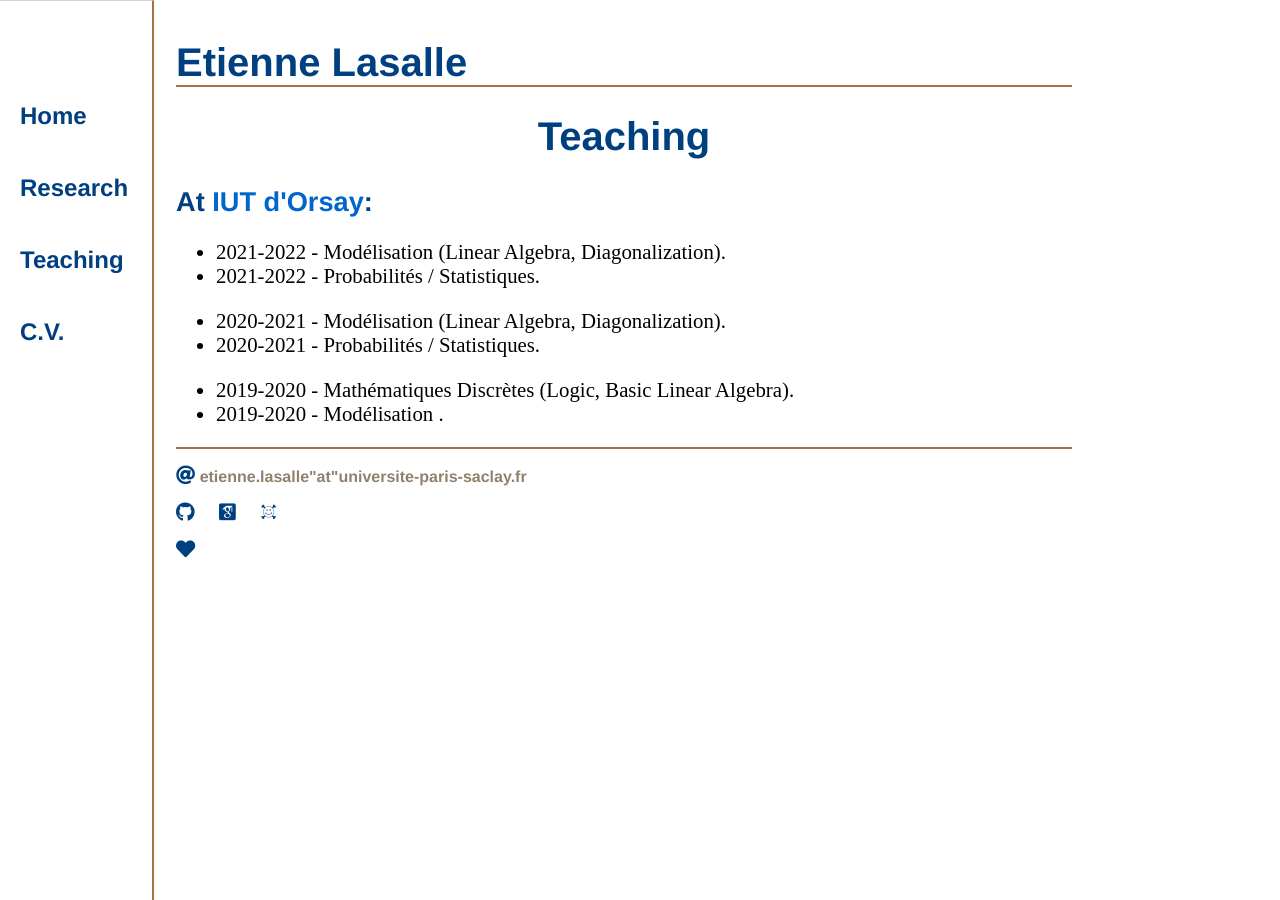
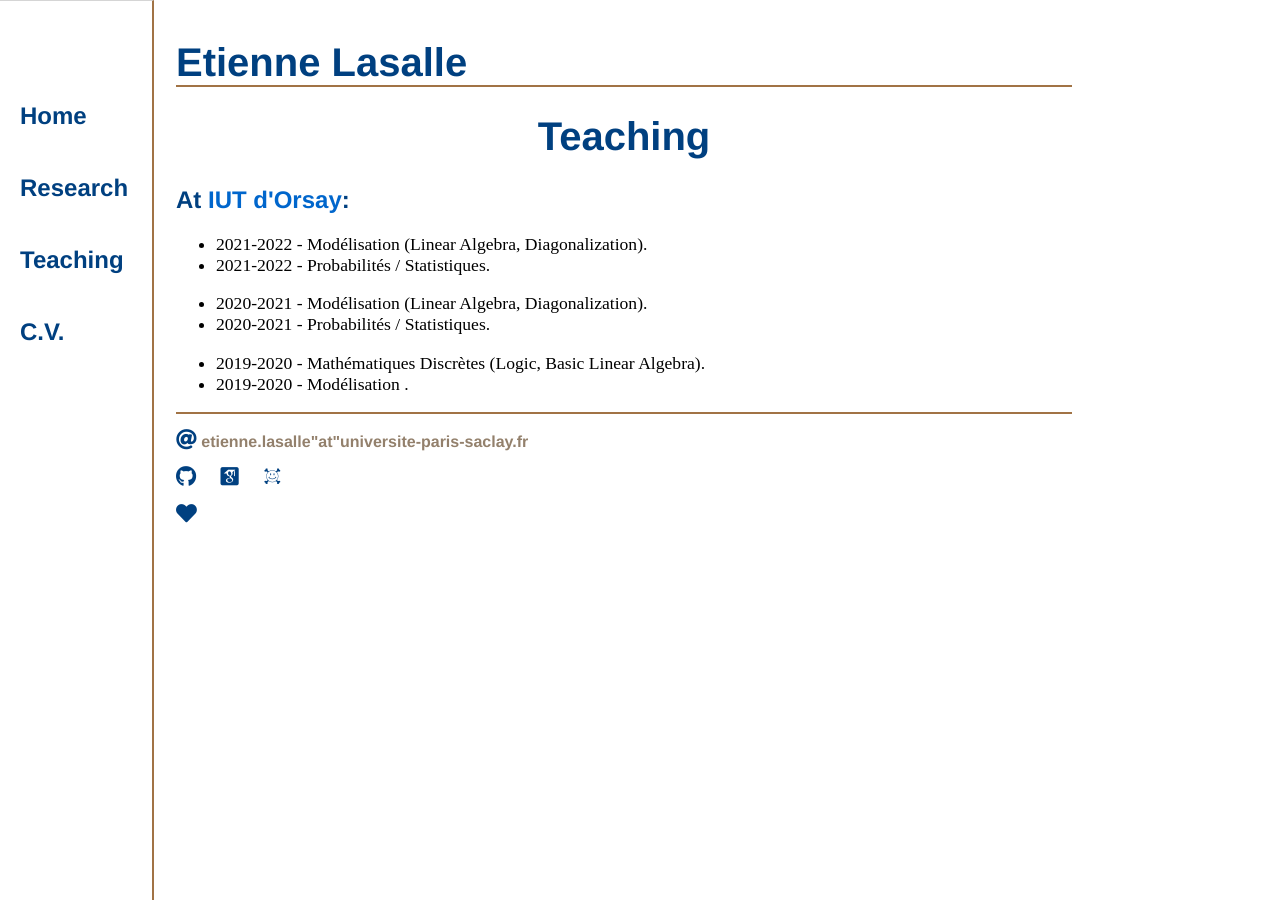
Before and after one commit to elasalle/elasalle.github.io, a Jekyll site: the page built from teaching/index.html, in a window 1280 px wide. Built offline with Jekyll 4.4.1, drawn with Linux system fonts in a browser that asks for light colours; some web fonts are replaced.

Commit message:
change sizes

```diff
--- a/css/main.css
+++ b/css/main.css
@@ -38,12 +38,14 @@ nav ul li, footer ul li {
 
 a {color: #0066CC; text-decoration: none;}
 a.side { color: #004080 }
-a.grey {color: #93806c;}
 a:hover { text-decoration: underline;}
+
+
+.grey {color: #93806c;}
 
 .icon {
     color: #004080;
-    font-size : 1.2em;
+    font-size : 1.3em;
 }
 
 
@@ -57,7 +59,7 @@ h1.name {
 	  margin-block-end: 0;
 }
 h2 {
-    font-size: 1.7em;
+    font-size: 1.5em;
     font-family:'Helvetica', 'Arial', 'Sans-Serif';
 }
 .title1 {
@@ -117,7 +119,7 @@ footer {
     font-size: 1em;
 }
 
-.normalsize { font-size: 1.3em;}
+.normalsize { font-size: 1.1em;}
 
 ul.posts {
     margin: 20px auto 40px;
```
